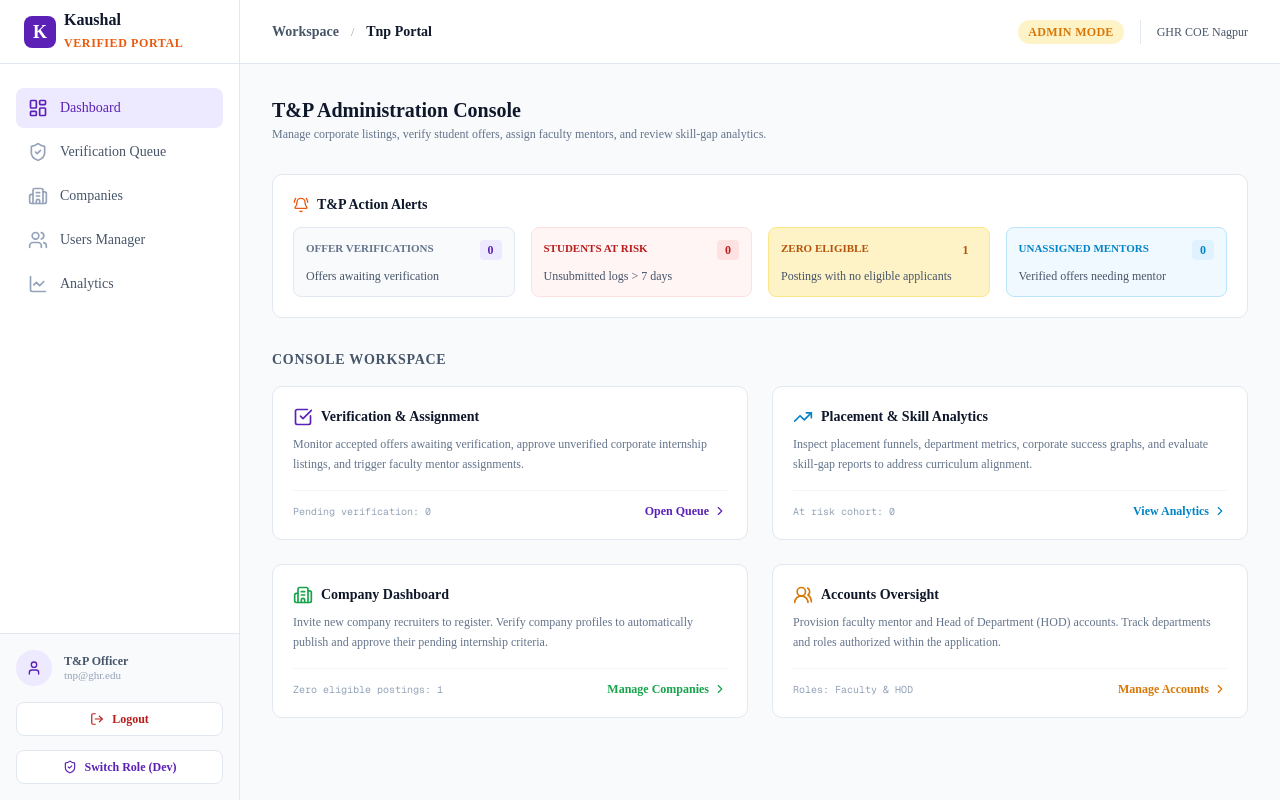
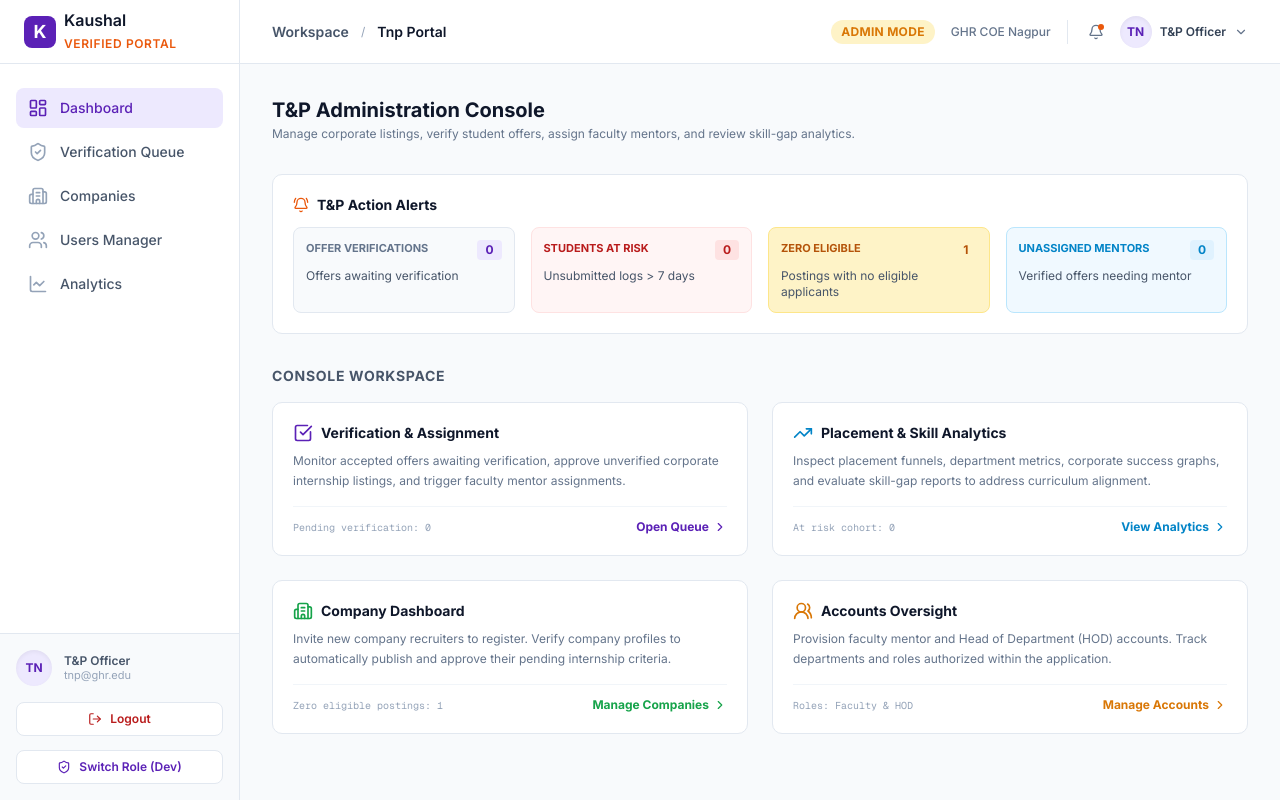
Before and after one commit to dipak0000812/Kaushal, a Next.js app in the folder frontend/: page /tp in a window 1280 px wide. Built offline with nearby package versions, Linux system fonts and the light colour scheme.

Commit message:
feat: <describe what this actually is, e.g. phaseX changes / topbar+font update>

```diff
--- a/frontend/app/globals.css
+++ b/frontend/app/globals.css
@@ -7,9 +7,9 @@
 @theme inline {
   --color-background: var(--background);
   --color-foreground: var(--foreground);
-  --font-sans: var(--font-sans);
+  --font-sans: var(--font-inter);
   --font-mono: var(--font-geist-mono);
-  --font-heading: var(--font-sans);
+  --font-heading: var(--font-inter);
   --color-sidebar-ring: var(--sidebar-ring);
   --color-sidebar-border: var(--sidebar-border);
   --color-sidebar-accent-foreground: var(--sidebar-accent-foreground);
@@ -127,4 +127,7 @@
   html {
     @apply font-sans;
   }
+  h1, h2, h3, h4, h5, h6 {
+    font-weight: 700;
+  }
 }
--- a/frontend/app/layout.tsx
+++ b/frontend/app/layout.tsx
@@ -1,9 +1,9 @@
 import type { Metadata } from "next";
-import { Geist, Geist_Mono } from "next/font/google";
+import { Inter, Geist_Mono } from "next/font/google";
 import "./globals.css";
 
-const geistSans = Geist({
-  variable: "--font-geist-sans",
+const inter = Inter({
+  variable: "--font-inter",
   subsets: ["latin"],
 });
 
@@ -23,7 +23,7 @@ export default function RootLayout({ children }: LayoutProps<"/">) {
   return (
     <html
       lang="en"
-      className={`${geistSans.variable} ${geistMono.variable} h-full antialiased`}
+      className={`${inter.variable} ${geistMono.variable} h-full antialiased`}
     >
       <body className="min-h-full flex flex-col">
         <Providers>{children}</Providers>
--- a/frontend/components/shared/RoleShell.tsx
+++ b/frontend/components/shared/RoleShell.tsx
@@ -16,8 +16,30 @@ import {
   LogOut,
   User as UserIcon,
   ShieldCheck,
-  Building2
+  Building2,
+  Bell,
+  ChevronDown
 } from 'lucide-react';
+
+const getRoleDisplayName = (role: Role) => {
+  switch (role) {
+    case Role.TNP: return 'T&P Officer';
+    case Role.HOD: return 'HOD (CS)';
+    case Role.FACULTY: return 'Faculty Mentor';
+    default: return role.toUpperCase();
+  }
+};
+
+function decodeJwt(token: string): any {
+  try {
+    const parts = token.split('.');
+    if (parts.length !== 3) return null;
+    const payload = atob(parts[1].replace(/-/g, '+').replace(/_/g, '/'));
+    return JSON.parse(payload);
+  } catch (e) {
+    return null;
+  }
+}
 
 interface RoleShellProps {
   role: Role;
@@ -33,6 +55,34 @@ interface NavItem {
 export default function RoleShell({ role, children }: RoleShellProps) {
   const pathname = usePathname();
   const router = useRouter();
+
+  const [userName, setUserName] = React.useState('');
+  const [userInitials, setUserInitials] = React.useState('');
+
+  React.useEffect(() => {
+    const getCookie = (name: string) => {
+      const value = `; ${document.cookie}`;
+      const parts = value.split(`; ${name}=`);
+      if (parts.length === 2) return parts.pop()?.split(';').shift();
+      return null;
+    };
+    const token = getCookie('kaushal_token') || getCookie('token');
+    if (token) {
+      const decoded = decodeJwt(token);
+      if (decoded && decoded.name) {
+        setUserName(decoded.name);
+        const nameParts = decoded.name.split(' ');
+        const initials = nameParts.map((n: string) => n[0]).join('').toUpperCase();
+        setUserInitials(initials.slice(0, 2));
+      }
+    }
+  }, []);
+
+  const defaultName = getRoleDisplayName(role);
+  const defaultInitials = role.slice(0, 2).toUpperCase();
+
+  const currentUserName = userName || defaultName;
+  const currentUserInitials = userInitials || defaultInitials;
 
   // Define nav items for each role
   const getNavItems = (): NavItem[] => {
@@ -82,14 +132,7 @@ export default function RoleShell({ role, children }: RoleShellProps) {
     router.push('/login');
   };
 
-  const getRoleDisplayName = () => {
-    switch (role) {
-      case Role.TNP: return 'T&P Officer';
-      case Role.HOD: return 'HOD (CS)';
-      case Role.FACULTY: return 'Faculty Mentor';
-      default: return role.toUpperCase();
-    }
-  };
+
 
   return (
     <div className="min-h-screen bg-[#F8FAFC] flex text-[#0F172A]">
@@ -109,7 +152,8 @@ export default function RoleShell({ role, children }: RoleShellProps) {
         {/* Nav Items */}
         <nav className="flex-1 px-4 py-6 space-y-1">
           {navItems.map((item) => {
-            const isActive = pathname === item.href || pathname.startsWith(item.href + '/');
+            const isDashboard = ['/student', '/company', '/faculty', '/tp', '/hod'].includes(item.href);
+            const isActive = isDashboard ? pathname === item.href : (pathname === item.href || pathname.startsWith(item.href + '/'));
             const Icon = item.icon;
             return (
               <Link
@@ -131,12 +175,12 @@ export default function RoleShell({ role, children }: RoleShellProps) {
         {/* User profile footer */}
         <div className="p-4 border-t border-[#E2E8F0] bg-[#F8FAFC] flex flex-col gap-2">
           <div className="flex items-center gap-3">
-            <div className="w-9 h-9 rounded-full bg-[#EDE9FE] text-[#5B21B6] flex items-center justify-center font-semibold text-sm">
-              <UserIcon className="w-4 h-4" />
+            <div className="w-9 h-9 rounded-full bg-[#EDE9FE] text-[#5B21B6] flex items-center justify-center font-bold text-xs shadow-inner">
+              {currentUserInitials}
             </div>
             <div className="flex-1 min-w-0">
               <p className="text-xs font-semibold text-[#475569] truncate">
-                {getRoleDisplayName()}
+                {currentUserName}
               </p>
               <p className="text-[11px] text-[#94A3B8] truncate leading-tight">
                 {role}@ghr.edu
@@ -175,8 +219,25 @@ export default function RoleShell({ role, children }: RoleShellProps) {
                 Admin Mode
               </span>
             )}
+            <span className="text-xs font-medium text-[#64748B]">GHR COE Nagpur</span>
             <div className="w-px h-6 bg-[#E2E8F0]"></div>
-            <span className="text-xs font-medium text-[#475569]">GHR COE Nagpur</span>
+
+            {/* Grouped control container on the right edge */}
+            <div className="flex items-center gap-3">
+              <button className="text-[#64748B] hover:text-[#0F172A] relative transition-colors cursor-pointer p-1">
+                <Bell className="w-4 h-4" />
+                <span className="absolute top-1 right-1 w-1.5 h-1.5 bg-[#EA580C] rounded-full"></span>
+              </button>
+              <div className="flex items-center gap-2 cursor-pointer select-none group">
+                <div className="w-8 h-8 rounded-full bg-[#EDE9FE] text-[#5B21B6] flex items-center justify-center font-bold text-xs shadow-inner">
+                  {currentUserInitials}
+                </div>
+                <span className="text-xs font-semibold text-[#334155] group-hover:text-[#0F172A] transition-colors max-w-[120px] truncate font-sans">
+                  {currentUserName}
+                </span>
+                <ChevronDown className="w-3.5 h-3.5 text-[#64748B] group-hover:text-[#0F172A] transition-colors" />
+              </div>
+            </div>
           </div>
         </header>
 
```
